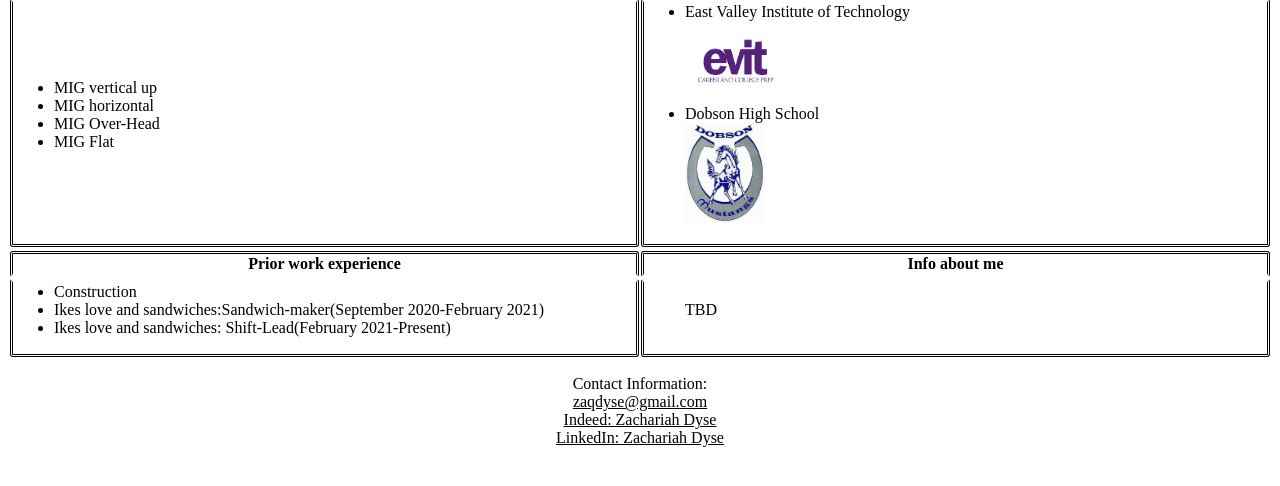
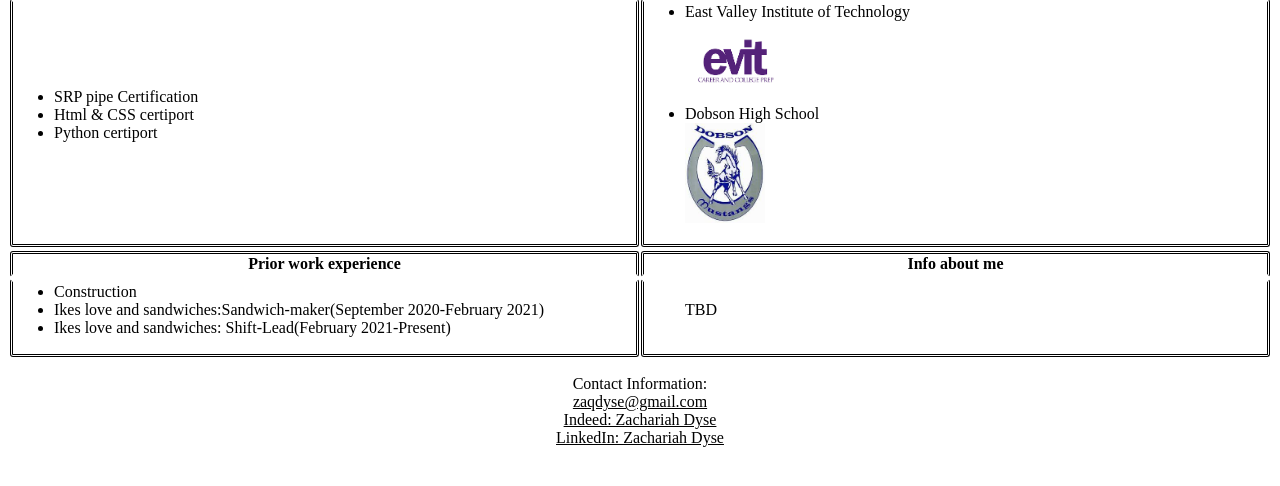
Before and after one commit to llamapresident/Resume-site.io, a plain HTML site: page boredinclass-soimdoingmywork(white).html in a window 1280 px wide. Shown: the part 118-604 px from the top of the page. Drawn offline with Linux system fonts and the light colour scheme.

Commit message:
Update boredinclass-soimdoingmywork(white).html

```diff
--- a/boredinclass-soimdoingmywork(white).html
+++ b/boredinclass-soimdoingmywork(white).html
@@ -23,16 +23,13 @@
                 <td style="border: 3px; border-color: black; border-style: double; border-top-color: white; border-radius: 3px;">
                     <ul>
                         <li>
-                            MIG vertical up
+                            SRP pipe Certification
                         </li>
                         <li>
-                            MIG horizontal
+                            Html & CSS certiport
                         </li>
                         <li>
-                            MIG Over-Head
-                        </li>
-                        <li>
-                            MIG Flat
+                            Python certiport
                         </li>
                     </ul>
                 </td>
```
